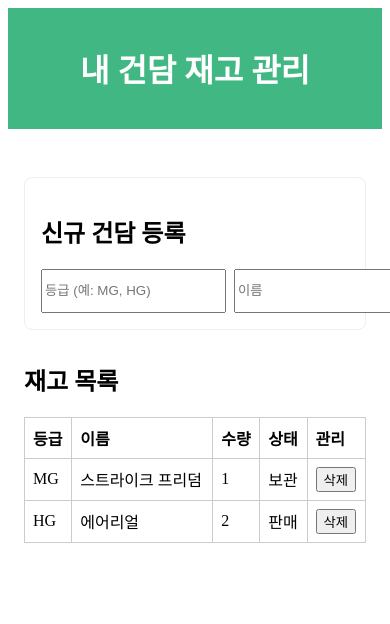
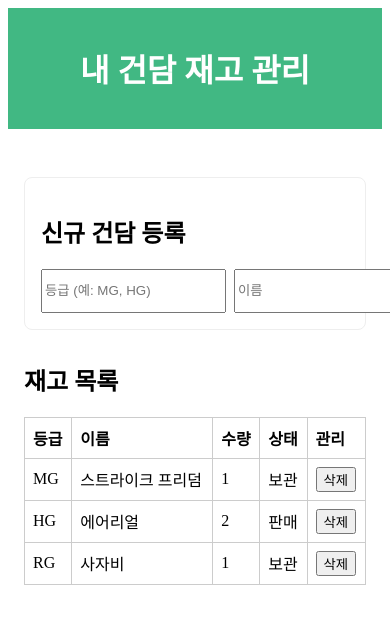
Before and after one commit to ungit003/gundam-inventory, a Vue app: page / in a window 390 px wide. Shown: the top 624 px of the page. Built offline with nearby package versions, Linux system fonts and the light colour scheme.

Commit message:
반응형으로 화면 표시하기

```diff
--- a/src/App.vue
+++ b/src/App.vue
@@ -5,6 +5,19 @@
 // 이렇게 가져온 컴포넌트는 <template> 안에서 HTML 태그처럼 사용할 수 있습니다.
 import GundamList from './components/GundamList.vue';
 import GundamForm from './components/GundamForm.vue';
+
+// 1. Vue의 핵심 기능인 반응성을 만들어주는 'ref' 함수를 가져옵니다.
+// 'ref'로 감싼 데이터는 값이 변경되면, 이 데이터를 사용하는 모든 화면이 자동으로 업데이트됩니다.
+import { ref } from 'vue';
+
+// 2. 화면에 표시할 건담 목록 데이터를 'ref'를 사용해 반응형 데이터로 생성합니다.
+// 각 건담은 고유한 'id'를 가지도록 만드는 것이 좋습니다.
+// 나중에 삭제/수정 기능을 만들 때 이 id를 기준으로 특정 항목을 찾아냅니다.
+const gundams = ref([
+  { id: 1, grade: 'MG', name: '스트라이크 프리덤', quantity: 1, status: '보관' },
+  { id: 2, grade: 'HG', name: '에어리얼', quantity: 2, status: '판매' },
+  { id: 3, grade: 'RG', name: '사자비', quantity: 1, status: '보관' },
+]);
 </script>
 
 <template>
@@ -20,7 +33,13 @@ import GundamForm from './components/GundamForm.vue';
     <GundamForm />
 
     <!-- 재고 목록 컴포넌트가 이 자리에 렌더링됩니다. -->
-    <GundamList />
+    <!--
+      3. 자식 컴포넌트(<GundamList>)에 데이터를 전달합니다.
+      ':gundams'는 'v-bind:gundams'의 축약형입니다.
+      'gundams'라는 이름표(prop)로 우리가 위에서 만든 'gundams' 데이터를
+      자식에게 넘겨준다는 의미입니다. (왼쪽 gundams = 이름표, 오른쪽 gundams = 실제 데이터)
+    -->
+    <GundamList :gundams="gundams" />
   </main>
 </template>
 
--- a/src/components/GundamList.vue
+++ b/src/components/GundamList.vue
@@ -2,7 +2,15 @@
 
 <script setup>
 // 이 영역에는 나중에 컴포넌트의 동작 로직(JavaScript)을 작성합니다.
-// 지금은 비워둡니다.
+// 1. 'defineProps'를 사용해 부모 컴포넌트로부터 어떤 데이터를 받을지 정의합니다.
+// 이 컴포넌트는 'gundams'라는 이름의 prop을 받는다고 선언하는 것입니다.
+// 타입 체크(type)나 필수 여부(required)를 설정하면 코드의 안정성을 높일 수 있습니다.
+defineProps({
+  gundams: {
+    type: Array, // 데이터의 타입은 배열(Array)이어야 합니다.
+    required: true, // 이 데이터는 필수적으로 받아야 합니다.
+  }
+});
 </script>
 
 <template>
@@ -21,21 +29,17 @@
       </thead>
       <tbody>
         <!--
-          나중에는 이 부분이 v-for를 통해 동적으로 생성됩니다.
-          지금은 화면이 어떻게 보일지 확인하기 위해 임시 데이터를 넣어둡니다.
+          2. 'v-for' 디렉티브를 사용하여 'gundams' 배열을 순회하며 <tr> 요소를 생성합니다.
+          'gundam'은 배열의 각 요소를 순서대로 가리키는 임시 변수입니다.
+          ':key'는 Vue가 각 항목을 효율적으로 식별하고 업데이트하기 위해 필요한 고유한 값입니다.
+          'v-for'를 사용할 때는 항상 고유한 id를 :key에 바인딩하는 것이 좋습니다.
         -->
-        <tr>
-          <td>MG</td>
-          <td>스트라이크 프리덤</td>
-          <td>1</td>
-          <td>보관</td>
-          <td><button>삭제</button></td>
-        </tr>
-        <tr>
-          <td>HG</td>
-          <td>에어리얼</td>
-          <td>2</td>
-          <td>판매</td>
+        <tr v-for="gundam in gundams" :key="gundam.id">
+          <!-- 3. {{ }} (콧수염 괄호, Mustache syntax)를 사용해 각 건담의 데이터를 화면에 표시합니다. -->
+          <td>{{ gundam.grade }}</td>
+          <td>{{ gundam.name }}</td>
+          <td>{{ gundam.quantity }}</td>
+          <td>{{ gundam.status }}</td>
           <td><button>삭제</button></td>
         </tr>
       </tbody>
```
